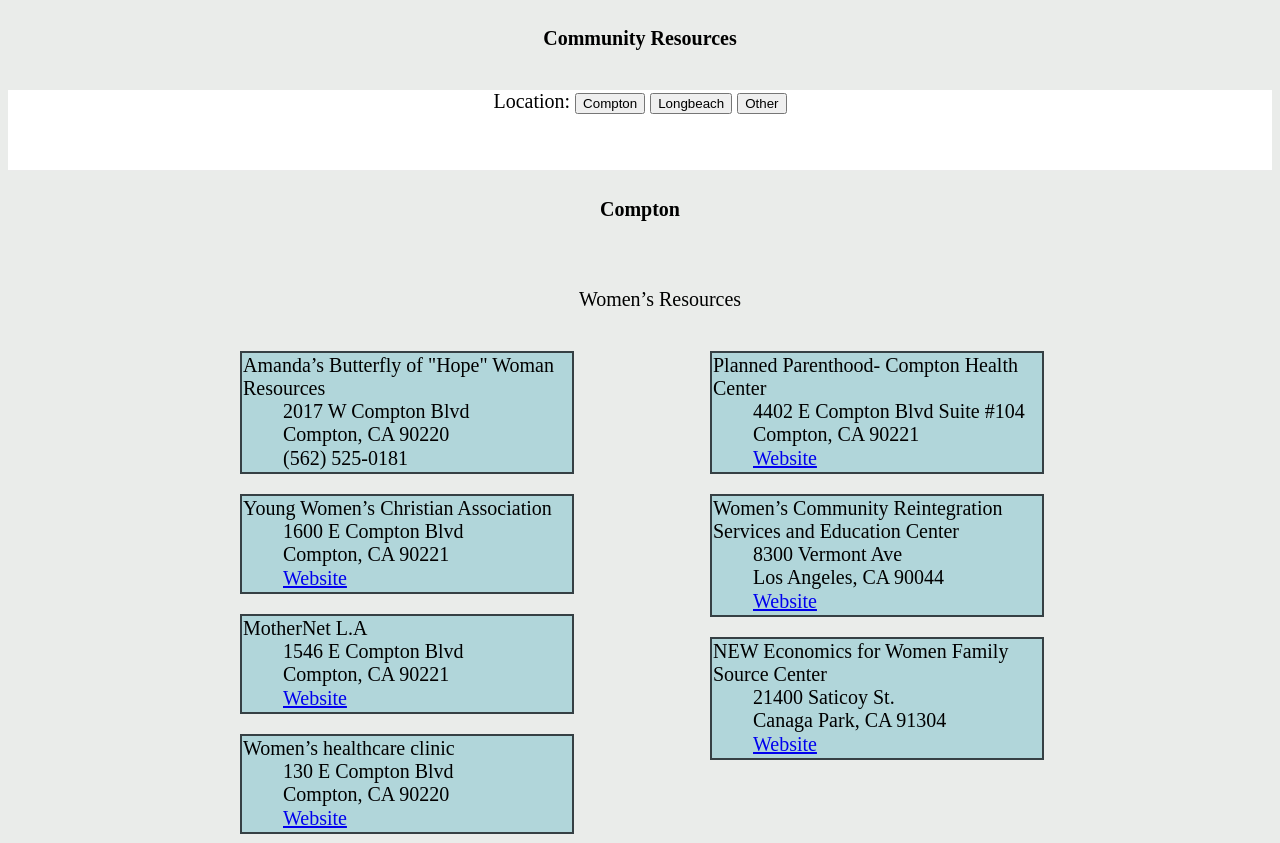
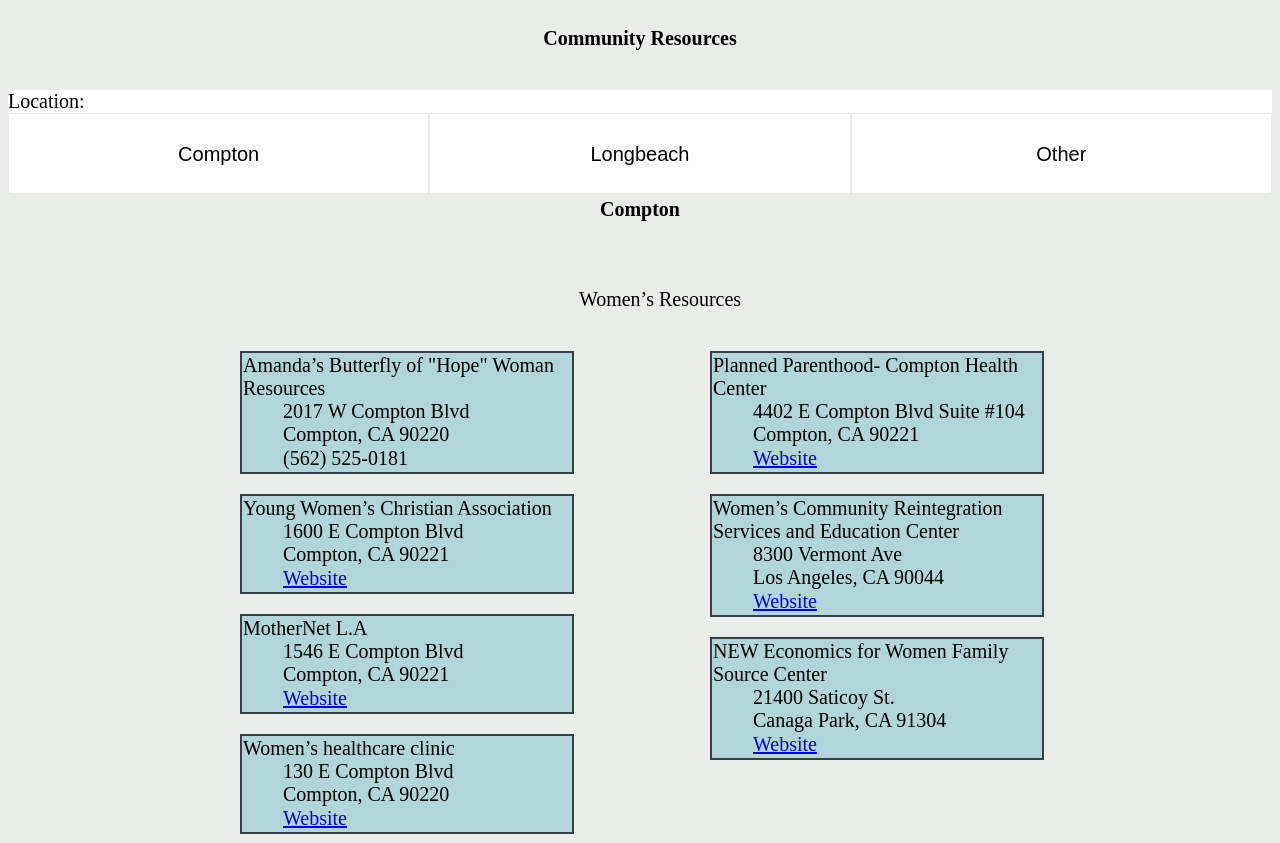
Before and after one commit to Arahkni/Arahkni.github.io, a plain HTML site: page index.html in a window 1280 px wide. Shown: the top 843 px of the page. Drawn offline with Linux system fonts and the light colour scheme.

Commit message:
Prototype
Updated styling and finished formatting the lists.

Will need to figure out how to make it look good across browsers and device

```diff
--- a/index.html
+++ b/index.html
@@ -8,7 +8,7 @@
 
 <body>
   <div class="tab">
-    Location:
+    Location:<br>
     <button class="tablinks" onclick="clickHandle(event, 'Compton')">Compton</button>
     <button class="tablinks" onclick="clickHandle(event, 'Longbeach')">Longbeach</button>
     <button class="tablinks" onclick="clickHandle(event, 'Other')">Other</button>
@@ -486,7 +486,7 @@
                 <li><a href="https://lbrm.org">Website</a></li>
               </ul>
             </li>
-            <br><br><br><br>
+            <br><br><br><br><br><br>
             <li class="card">
               Urban Community Outreach, Inc. / Homeless Drop-In Center
               <ul>
--- a/style.css
+++ b/style.css
@@ -9,7 +9,25 @@
     color: #000;
     font-size: 20px;
     font-weight: 400;
-    text-align: center;
+    text-align: left;
+}
+
+.tablinks {
+    background-color: #fff;
+    border: 1px solid #eaecea;
+    border-bottom: none;
+    color: #000;
+    cursor: pointer;
+    float: left;
+    font-size: 20px;
+    font-weight: 400;
+    height: 80px;
+    line-height: 80px;
+    margin: 0;
+    padding: 0 40px;
+    text-decoration: none;
+    transition: all 0.3s ease 0s;
+    width: 33.3333%;
 }
 
 .tabcontent {
@@ -79,7 +97,7 @@
 }
 
 body {
-    background-color: rgb(234, 236, 234);
+    background-color: #eaecea;
     font-weight: 400;
 }
 
```
